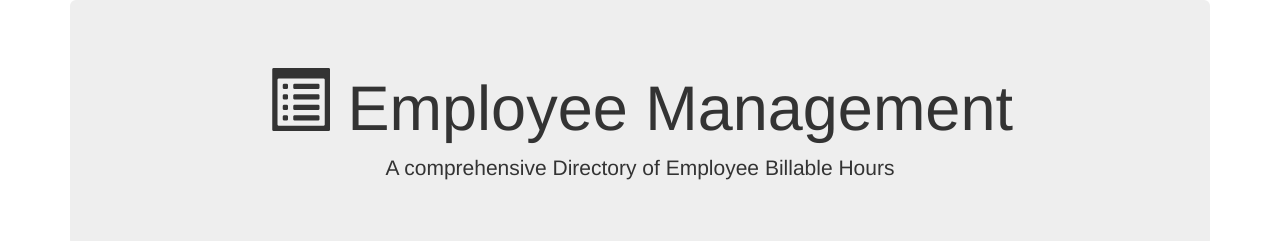
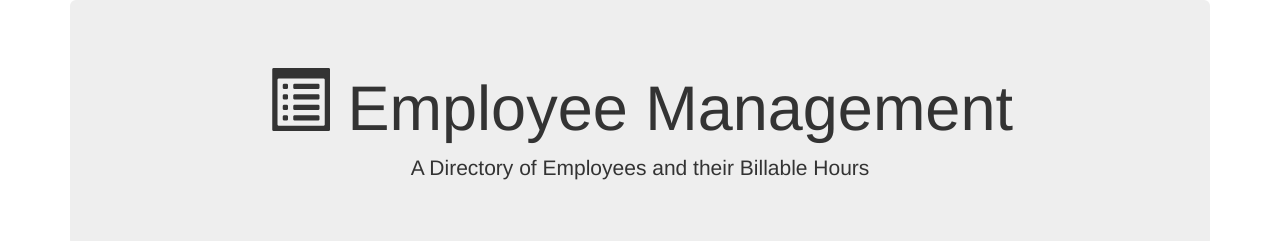
Before and after one commit to vpasquar/EmployeeDatabase, a plain HTML site: page index.html in a window 1280 px wide. Shown: the top 241 px of the page. Drawn offline with nearby package versions, Linux system fonts and the light colour scheme; no server answers.

Commit message:
second deliv

```diff
--- a/index.html
+++ b/index.html
@@ -14,7 +14,7 @@
   <div class="container">
     <div class="jumbotron text-center">
       <h1><span class="glyphicon glyphicon-list-alt"></span> Employee Management</h1>
-      <p> A comprehensive Directory of Employee Billable Hours
+      <p> A Directory of Employees and their Billable Hours
     </div>
   </div>
 
```
